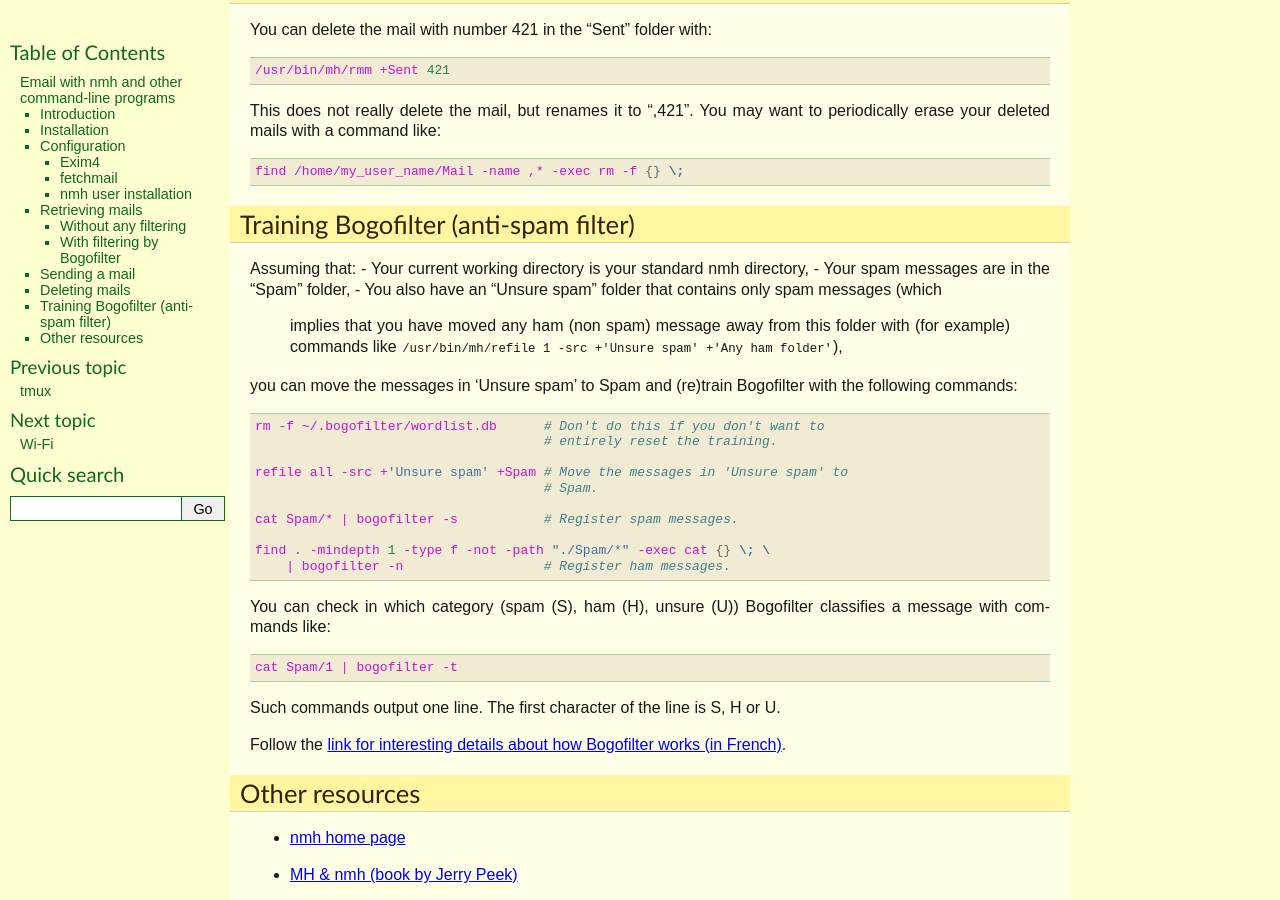
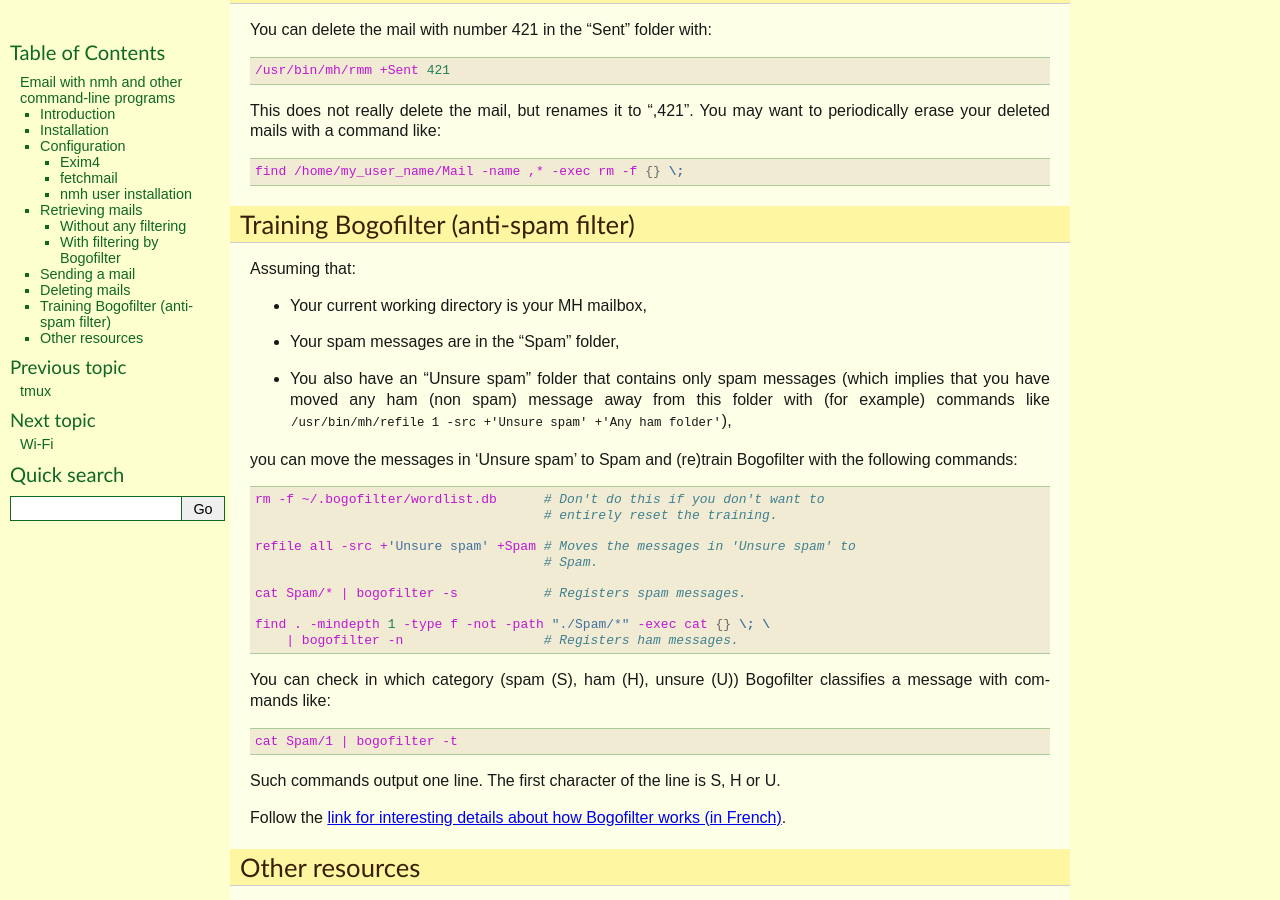
Before and after one commit to thierr26/thierr26_personal_notes_sphinx_sources, a Sphinx documentation site: the page built from source/email_with_nmh_and_other_cli_programs.rst, in a window 1280 px wide and 900 px high, scrolled down 4393 px. Built offline with Sphinx 7.4.7, drawn with Linux system fonts in a browser that asks for light colours.

Commit message:
Fix CLI email page (minor)

```diff
--- a/source/email_with_nmh_and_other_cli_programs.rst
+++ b/source/email_with_nmh_and_other_cli_programs.rst
@@ -327,25 +327,27 @@ Training Bogofilter (anti-spam filter)
   pair: nmh; refile
 
 Assuming that:
-- Your current working directory is your standard nmh directory,
-- Your spam messages are in the "Spam" folder,
-- You also have an "Unsure spam" folder that contains only spam messages (which
+
+* Your current working directory is your MH mailbox,
+* Your spam messages are in the "Spam" folder,
+* You also have an "Unsure spam" folder that contains only spam messages (which
   implies that you have moved any ham (non spam) message away from this folder
   with (for example) commands like
   ``/usr/bin/mh/refile 1 -src +'Unsure spam' +'Any ham folder'``),
+
 you can move the messages in 'Unsure spam' to Spam and (re)train Bogofilter
 with the following commands::
 
   rm -f ~/.bogofilter/wordlist.db      # Don't do this if you don't want to
                                        # entirely reset the training.
 
-  refile all -src +'Unsure spam' +Spam # Move the messages in 'Unsure spam' to
+  refile all -src +'Unsure spam' +Spam # Moves the messages in 'Unsure spam' to
                                        # Spam.
 
-  cat Spam/* | bogofilter -s           # Register spam messages.
+  cat Spam/* | bogofilter -s           # Registers spam messages.
 
   find . -mindepth 1 -type f -not -path "./Spam/*" -exec cat {} \; \
-      | bogofilter -n                  # Register ham messages.
+      | bogofilter -n                  # Registers ham messages.
 
 You can check in which category (spam (S), ham (H), unsure (U)) Bogofilter
 classifies a message with commands like::
```
